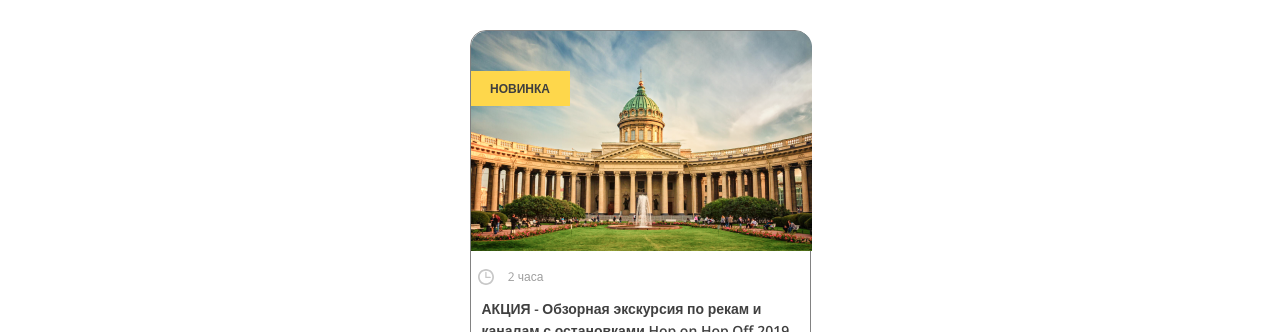
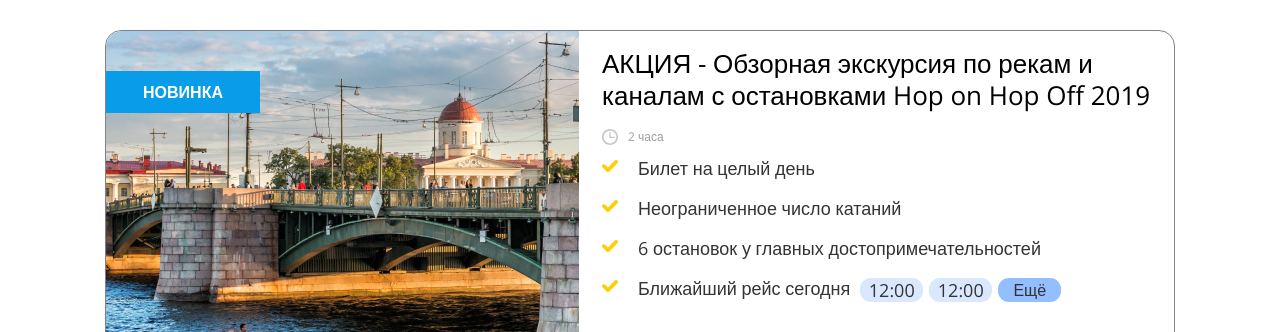
Before and after one commit to DmitriyBartenev/nevatrip, a website: page index.html in a window 1280 px wide. Shown: the top 332 px of the page. Drawn offline with nearby package versions, Linux system fonts and the light colour scheme.

Commit message:
fix commit

```diff
--- a/index.html
+++ b/index.html
@@ -6,20 +6,70 @@
     <meta name="viewport" content="width=device-width, initial-scale=1.0">
     <title>ООО Неватрип</title>
     <link rel="stylesheet" href="./styles/style.css">
+    <link rel="stylesheet" href="./styles/media.css">
 </head>
 <body>
     <div class = "card">
+        <div>
             <div class = "card__img">
                 <div class = "latest">
                     Новинка
                 </div>
             </div>
+        </div>
+        <div class="card__content">
+            <div class="time__wrapper">
                 <div class="card__time">
                     <img src = "assets/clock-circular-outline.svg" alt = "clock" width = "16" height = "16" />
                     <p>2 часа</p>
                 </div>
                 <div class="card__discount">
                     АКЦИЯ - Обзорная экскурсия по рекам и каналам  с остановками Hop on Hop Off 2019
+                </div>
+            </div>
+            <div class="card__list">
+                <ul>
+                    <li>Билет на целый день</li>
+                    <li>Неограниченное число катаний</li>
+                    <li>6 остановок у главных достопримечательностей</li>
+                    <li>
+                        Ближайший рейс сегодня
+                        <div class="card__schedule">
+                            <ul class="time">
+                                <li>12:00</li>
+                                <li>12:00</li>
+                                <button class="add_more">Ещё</button>
+                            </ul>
+                        </div>
+                    </li>
+                </ul>
+            </div>
+            <div class="card__footer">
+                <div class="card__footer__cost">
+                    <div class="price">900 ₽</div>
+                    <div class="extra_price">1200 ₽ на причале</div>
+                </div>
+                <button class="card__footer__button">Подробнее</button>
+            </div>
+        </div>
+    </div>
+    <div class = "card">
+        <div>
+            <div class = "card__img">
+                <div class = "newest">
+                    Новинка
+                </div>
+            </div>
+        </div>
+        <div class="card__content">
+            <div class="time__wrapper">
+                <div class="card__time">
+                    <img src = "assets/clock-circular-outline.svg" alt = "clock" width = "16" height = "16" />
+                    <p>2 часа</p>
+                </div>
+                <div class="card__discount">
+                    АКЦИЯ - Обзорная экскурсия по рекам и каналам  с остановками Hop on Hop Off 2019
+                </div>
             </div>
             <div class="card__list">
                 <ul>
@@ -48,49 +98,11 @@
             </div>
             <div class="card__footer">
                 <div class="card__footer__cost">
-                <div>900 ₽</div>
-                <div>1200 ₽ на причале</div>
+                    <div class="price">900 ₽</div>
+                    <div class="extra_price">1200 ₽ на причале</div>
                 </div>
                 <button class="card__footer__button">Подробнее</button>
             </div>
-    </div>
-    <div class = "card">
-        <div class = "card__img">
-            <div class = "newest">
-                Новинка
-            </div>
-        </div>
-        <div class="card__time">
-            <img src = "assets/clock-circular-outline.svg" alt = "clock" width = "16" height = "16" />
-            <p>2 часа</p>
-        </div>
-        <div class="card__discount">
-            АКЦИЯ - Обзорная экскурсия по рекам и каналам  с остановками Hop on Hop Off 2019
-        </div>
-        <div class="card__list">
-            <ul>
-                <li>Билет на целый день</li>
-                <li>Неограниченное число катаний</li>
-                <li>6 остановок у главных достопримечательностей</li>
-                <li>
-                    Ближайший рейс сегодня
-                    <div class="card__schedule">
-                        <ul>
-                            <li>12:00</li>
-                            <li>12:00</li>
-                            <li>12:00</li>
-                            <li>12:00</li>
-                        </ul>
-                    </div>
-                </li>
-            </ul>
-        </div>
-        <div class="card__footer">
-            <div class="card__footer__cost">
-                <div>2900 ₽</div>
-                <div>1200 ₽ на причале</div>
-            </div>
-            <button class="card__footer__button">Подробнее</button>
         </div>
     </div>
 <script src = "script.js"></script>
--- /dev/null
+++ b/styles/media.scss
@@ -0,0 +1,71 @@
+@media screen and (min-width: 1200px) {
+    .card{
+        width:1070px;
+        display: flex;
+        &__img{
+            background-image: url('/assets/AdobeStock_168443825\ 1.png');
+            width:473px;
+            height:369px;
+            .latest{
+                width:154px;
+                height:42px;
+                background-color: #099CE8;
+                font-size: 16px;
+                color:#FFFFFF;
+            }
+            .newest{
+                width:180px;
+                height:45px;
+                font-size:16px;
+                color:#323232;
+            }
+        }
+        .time__wrapper{
+            display: flex;
+            flex-direction: column-reverse;
+        }
+        &__time{
+            justify-content: flex-start;
+            img{
+                margin-right:10px;
+            }
+        }
+        &__discount{
+            margin:16px 0 0 0;
+            font-size:26px;
+            line-height: 32px;
+            color:#000000;
+            font-weight: 400;
+        }
+        &__content{
+            margin-left:23px;
+        }
+        &__list{
+            ul{
+                margin-left:0;
+                li{
+                    margin:0 6px 20px 0;
+                    font-size:18px;
+                    color:#343434;
+                    font-weight: 400;
+                }
+                :last-child{
+                    display: flex;
+                    justify-content: flex-start;
+                    align-items: flex-start;
+                    ul{
+                        margin-left:10px;
+                    }
+                    button{
+                        margin-top:0;
+                        margin-bottom: 6px;
+                        display: flex;
+                        justify-content: center;
+                        align-items: center;
+                        font-size:16px;
+                    }
+                }
+            }
+        }
+    }
+}
--- a/styles/style.scss
+++ b/styles/style.scss
@@ -6,8 +6,8 @@
     font-family: 'Open Sans', sans-serif;
 }
 .card{
-    margin: 0 auto;
-    width:341px;
+    margin:0 auto;
+    width:342px;
     border:solid 0.3px #828282;
     border-radius: 16px;
     margin-top:30px;
@@ -63,8 +63,6 @@
     }
     &__discount{
         margin:0 auto;
-        width:317px;
-        height:40px;
         font-size:14px;
         font-weight: 600;
         line-height:22px;
@@ -76,7 +74,6 @@
             margin-left:13px;
             li{
                 list-style: none;
-                width:243px;
                 font-size:14px;
                 font-weight: 400;
                 color: #4B4B4B;
@@ -92,7 +89,6 @@
         ul{
             margin:0 auto;
             list-style: none;
-            width:317px;
             display: flex;
             justify-content: flex-start;
             align-items: center;
@@ -120,12 +116,22 @@
             }
             button{
                 margin-top:10px;
-                background-color:#FFFFFF;
-                border:solid 0.5px #333333;
-                border-radius: 100%;
-                width:30px;
-                height:30px;
+                border:none;
+                background-color: #FFFFFF;
+                color:#333333;
+                font-size:14px;
+                width:63px;
+                height:24px;
+                display: flex;
+                justify-content: center;
+                align-items: center;
                 cursor: pointer;
+                background-color: #93beff;
+                border-radius: 11px;
+                transition: .2s;
+                &:hover{
+                    background-color: #D9E8FF;
+                }
             }
         }
     }
@@ -144,12 +150,12 @@
             flex-direction: column;
             align-items: flex-start;
             justify-content: center;
-            :first-child{
+            .price{
                 color:#000000;
                 line-height: 20px;
                 font-size:30px;
             }
-            :last-child{
+            .extra_price{
                 font-size:10px;
                 color:#000000;
                 line-height: 20px;
```
Also changed, not shown: assets/AdobeStock_168443825 1.png (added), assets/ekskursii-po-spb-na-avtobuse 1.png (added), styles/media.css (added), styles/style.css, 2 other files. Lines whose indentation alone changed are shown as unchanged.
